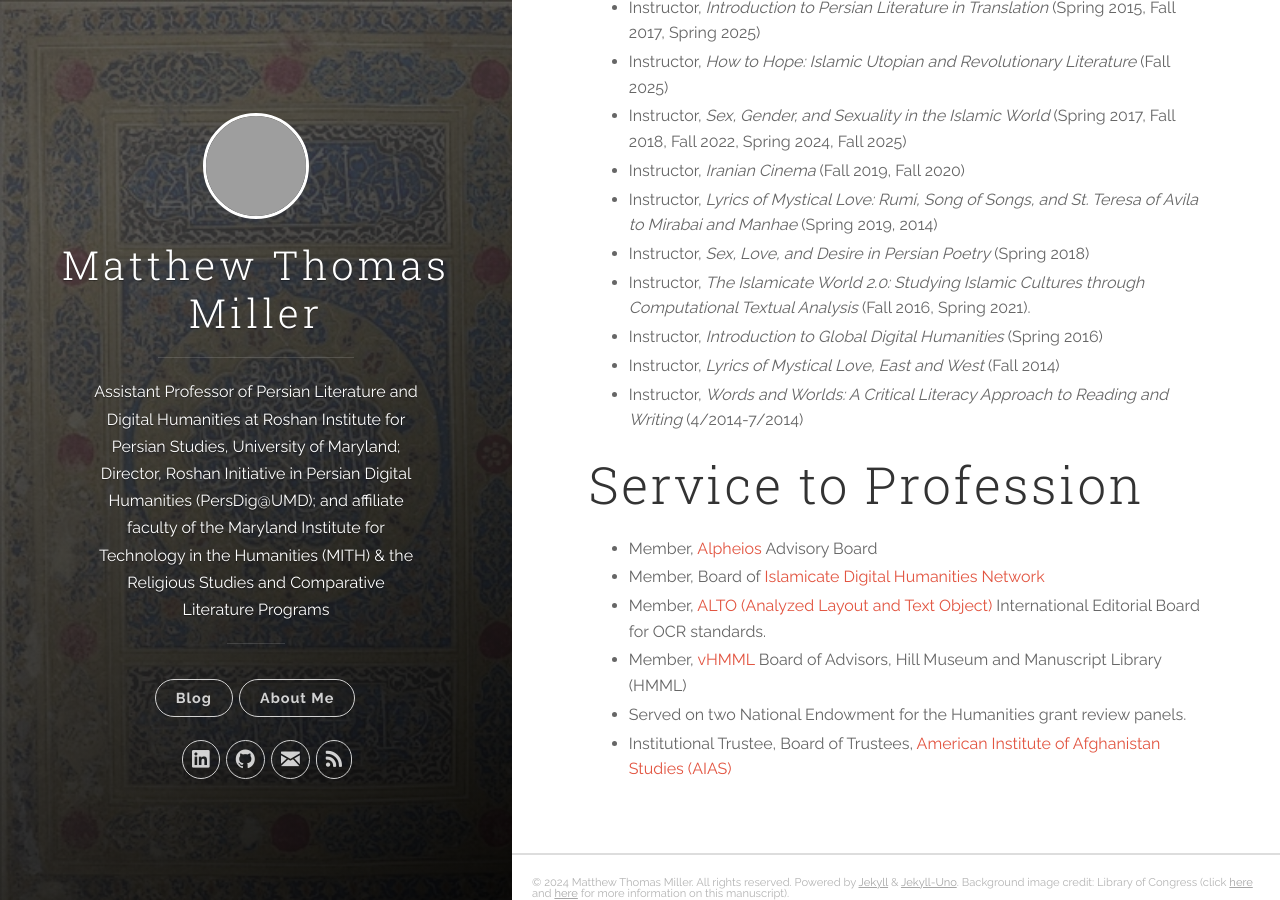
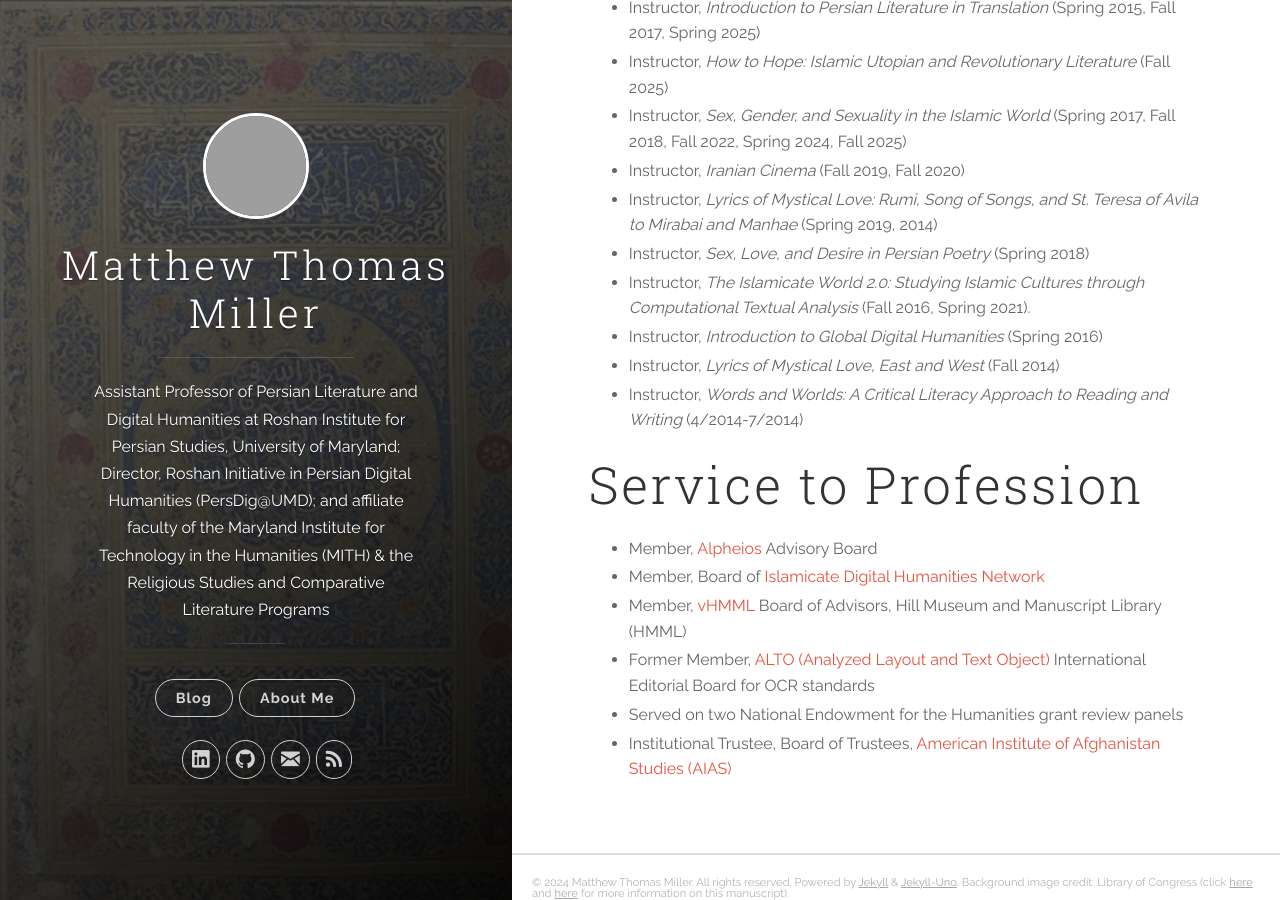
Before and after one commit to MatthewThomasMiller/MatthewThomasMiller.github.io, a Jekyll site: the page built from about-me.md, in a window 1280 px wide and 900 px high, scrolled down 5254 px, cut to the strip 0-900 px from the top of the window. Built offline with Jekyll 4.4.1, drawn with Linux system fonts in a browser that asks for light colours; grey boxes are pictures that could not be loaded.

Commit message:
about me update 4

```diff
--- a/about-me.md
+++ b/about-me.md
@@ -97,7 +97,7 @@ https://doi.org/10.1017/S0020743817001027).
 
 * Member, [Alpheios](https://alpheios.net/) Advisory Board
 * Member, Board of [Islamicate Digital Humanities Network](https://idhn.org/advisory-board/)
-* Member, [ALTO (Analyzed Layout and Text Object)](https://www.loc.gov/standards/alto/) International Editorial Board for OCR standards.
 * Member, [vHMML](https://www.vhmml.org/) Board of Advisors, Hill Museum and Manuscript Library (HMML)
-* Served on two National Endowment for the Humanities grant review panels.
+* Former Member, [ALTO (Analyzed Layout and Text Object)](https://www.loc.gov/standards/alto/) International Editorial Board for OCR standards
+* Served on two National Endowment for the Humanities grant review panels
 * Institutional Trustee, Board of Trustees, [American Institute of Afghanistan Studies (AIAS)](https://afghan-institute.org/about/trustees/)
```
